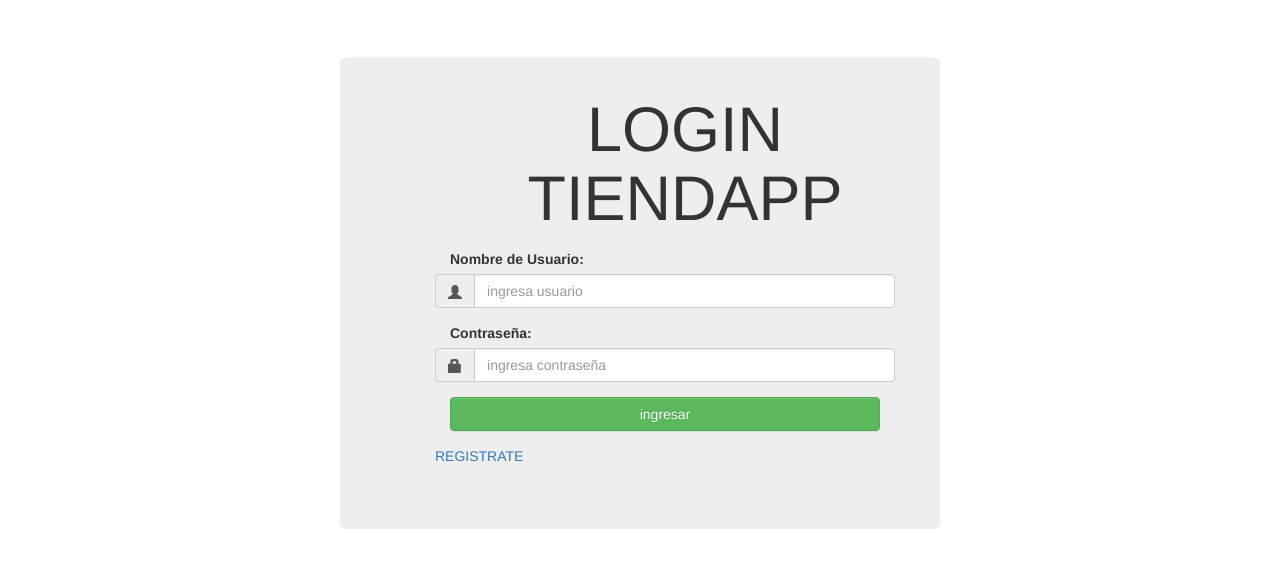
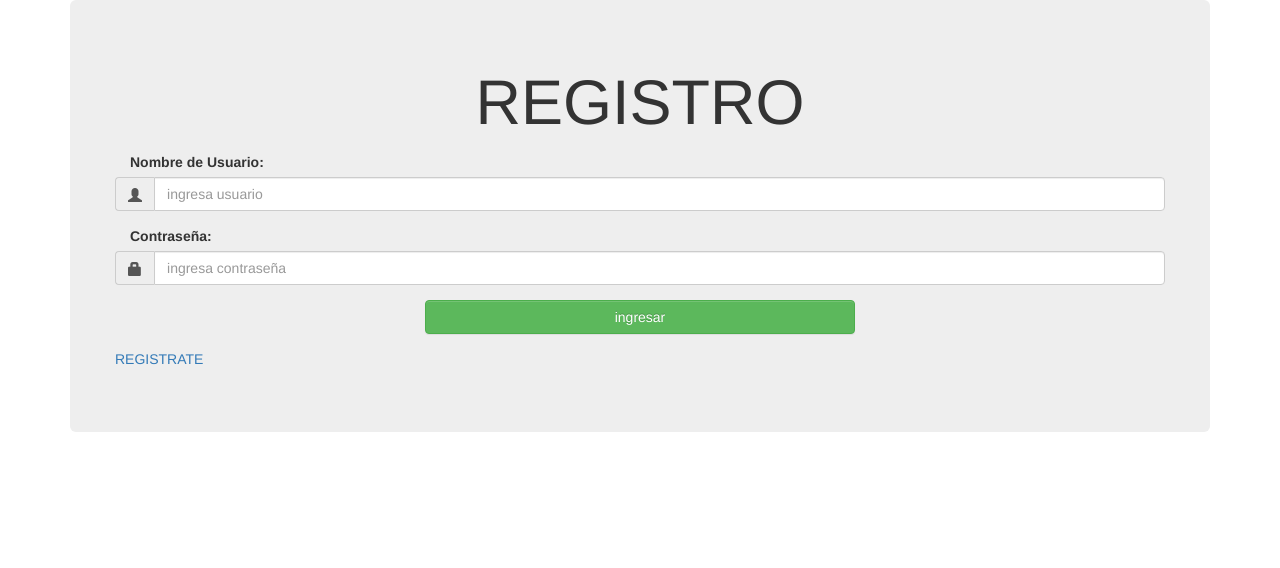
Before and after one commit to malu1985/Tiendaapp, a PHP site: page / in a window 1280 px wide. Shown: the top 568 px of the page. Run offline with PHP 8.4, Linux system fonts and the light colour scheme.

Commit message:
Update index.php

```diff
--- a/index.php
+++ b/index.php
@@ -21,14 +21,14 @@
 	<body>
 
 		 <div align="center"class="container">
-			<div  style="width:600px; margin-top: 5%">
+
 
 				<div class="jumbotron boxlogin">
-					<div class="form-group" style="margin-top:-30px;">
-							<h1 style="margin-left: 90px;">LOGIN TIENDAPP</h1>
+					<div class="form-group" align="center">
+							<h1 >REGISTRO</h1>
 					</div>
 
-					<form class="form-horizontal" action= "controlador/login.php "method="POST" name="flogin" id="flogin" style="margin-left: 50px;">
+					<form class="form-horizontal" method="POST" name="flogin" id="flogin"  action="../controlador/registro_controlador.php">
 					<div align="left">
 						<label>Nombre de Usuario:</label>
 						</div>
@@ -57,7 +57,7 @@
 						</div>
 					</form>
 				</div>
-			</div>
+
 		</div>
 	</body>
 </html>
```
